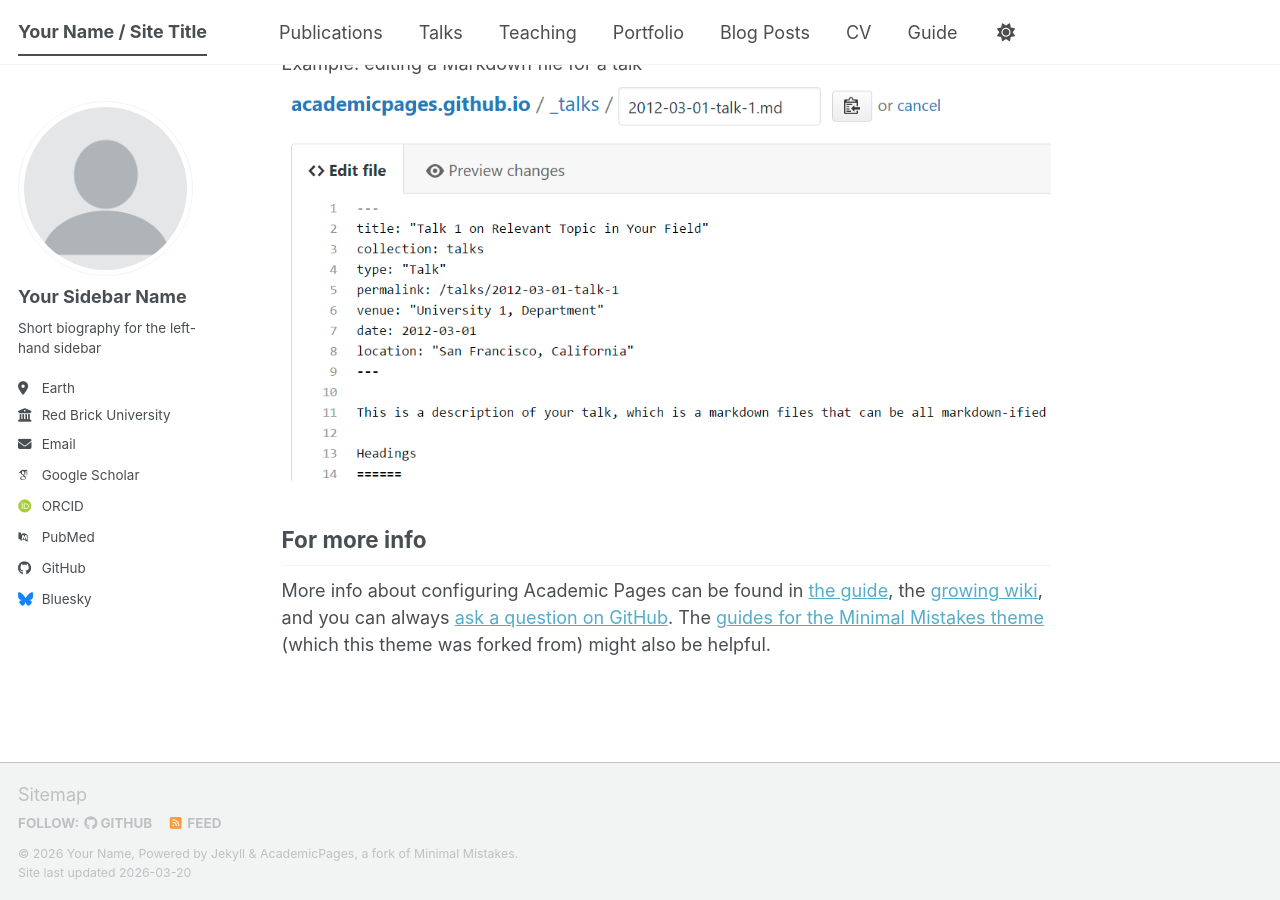
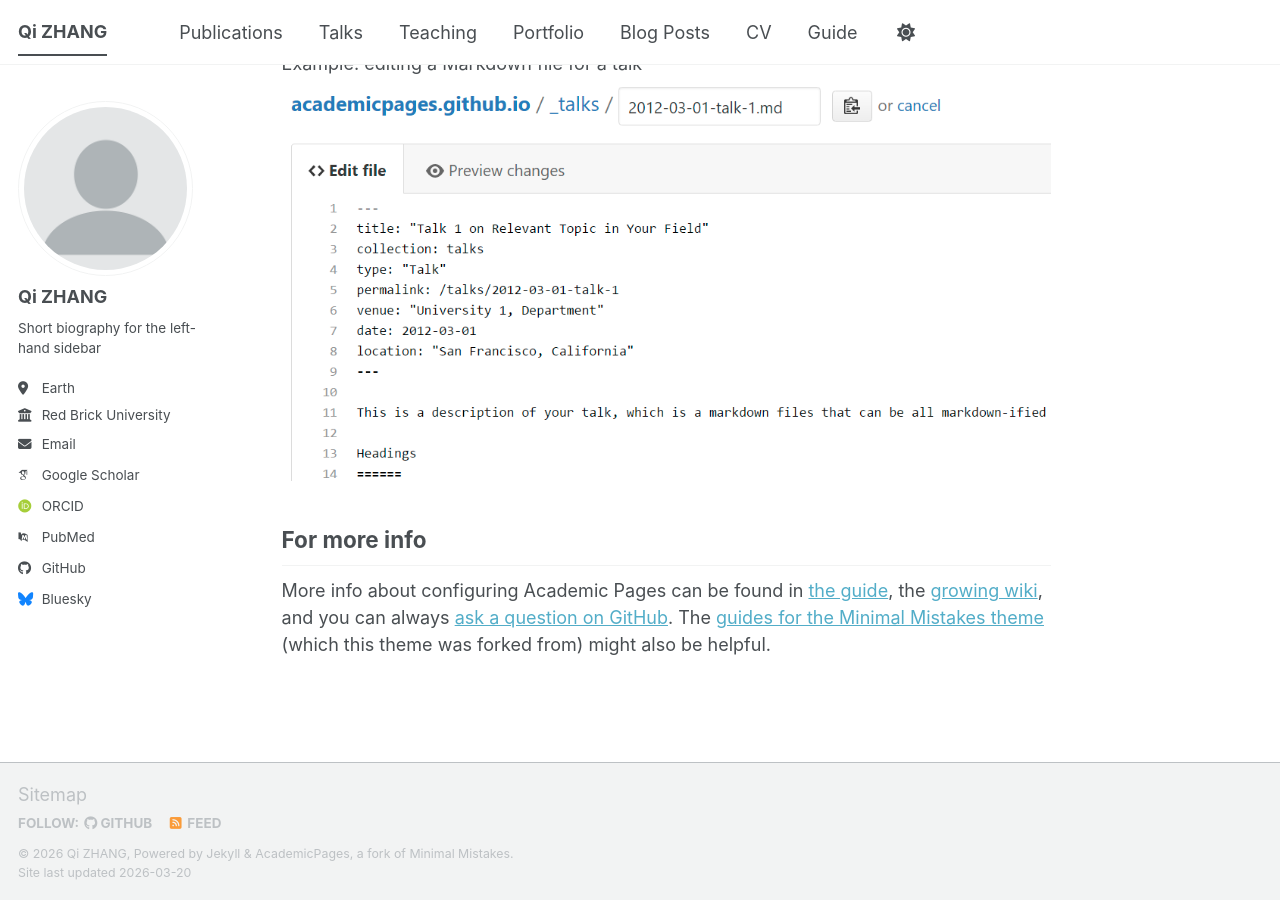
Before and after one commit to Rickyyy-zh/Rickyyy-zh.http-github.io, a Jekyll site: the page built from _pages/about.md, in a window 1280 px wide and 900 px high, scrolled down 2720 px. Built offline with Jekyll 4.4.1, drawn with Linux system fonts in a browser that asks for light colours; some web fonts are replaced; a script bundle is joined from its source files by our own code; library files that are not in the unit come from our copies.

Commit message:
Update site title and author information

```diff
--- a/_config.yml
+++ b/_config.yml
@@ -9,11 +9,11 @@
 # Basic Site Settings
 locale                   : "en-US"
 site_theme               : "default" # The available themes options are "default", "air", "sunrise", "mint", "dirt" and "contrast"
-title                    : "Your Name / Site Title"
+title                    : "Qi ZHANG"
 title_separator          : "-"
-name                     : &name "Your Name"
+name                     : &name "Qi ZHANG"
 description              : &description "Your Name's academic portfolio"   # Update this with a general description of your site, this is the default if not overridden by a page
-url                      : https://academicpages.github.io # The base hostname & protocol for your site e.g. "https://[your GitHub username].github.io",
+url                      : https://Rickyyy-zh.http-github.io # The base hostname & protocol for your site e.g. "https://[your GitHub username].github.io",
                                                            # or if you already have some other page hosted on Github then use "https://[your GitHub username].github.io/[Your Repo Name]"
 baseurl                  : "" # the subpath of your site, e.g. "/blog"
 repository               : "academicpages/academicpages.github.io"
@@ -24,7 +24,7 @@ repository               : "academicpages/academicpages.github.io"
 author:
   # Biographic information
   avatar           : "profile.png"
-  name             : "Your Sidebar Name"
+  name             : "Qi ZHANG"
   pronouns         : # example: "she/her"
   bio              : "Short biography for the left-hand sidebar"
   location         : "Earth"
```
